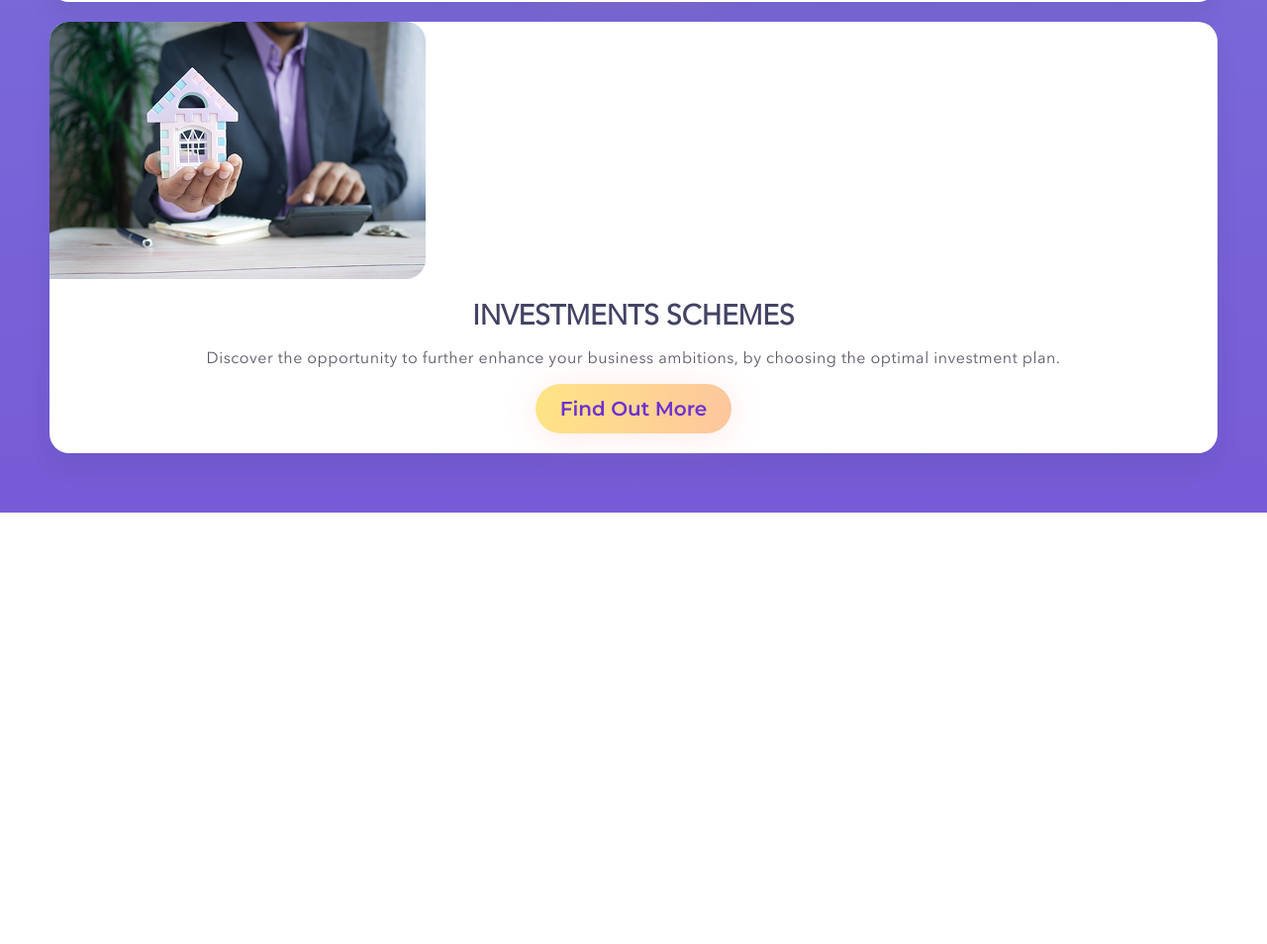
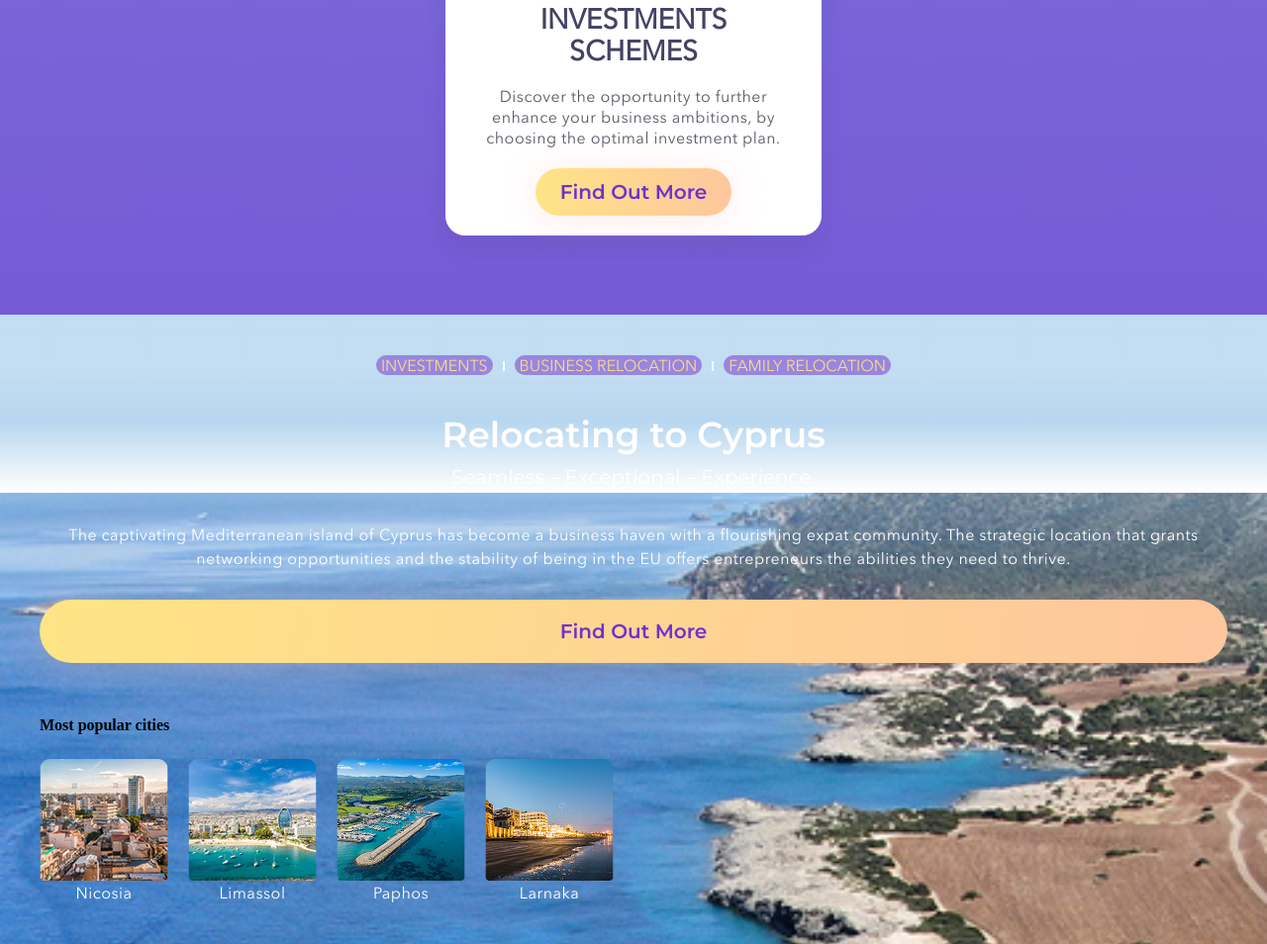
Before and after one commit to evgtp/PamConsult, a plain HTML site: page home/index.html in a window 1280 px wide. Shown: the part 1160-2114 px from the top of the page at 99% size. Before the commit the page ends 1678 px from the top, so only its background shows below. Drawn offline with Linux system fonts and the light colour scheme.

Commit message:
adaptiv page services

```diff
--- a/home/index.html
+++ b/home/index.html
@@ -92,76 +92,144 @@
           <div class="services__cards">
             <div class="services__cards-item">
               <img
+                class="cards__item-picture"
                 src="./picture/services_cards_family_relocation_image.png"
                 alt=""
               />
+              <img
+                class="cards__item-picture-tablet"
+                src="./picture/services_cards_family_relocation_image_tablet.png"
+                alt=""
+              />
               <div class="cards__item-text">
-                <h3 class="cards__item-title">FAMILY RELOCATION</h3>
+                <h3 class="cards__item-title">
+                  FAMILY <br />
+                  RELOCATION
+                </h3>
                 <p class="cards__item-description">
-                  With strategic planning, we simplify the moving process so you
-                  and your family can feel safe and confident.
+                  With strategic planning, we simplify the <br />
+                  moving process so you and your family <br />
+                  can feel safe and confident.
                 </p>
                 <button class="cards__item-btn">Find Out More</button>
               </div>
             </div>
             <div class="services__cards-item">
               <img
+                class="cards__item-picture"
                 src="./picture/services_cards_business_relocation_image.png"
                 alt=""
               />
+              <img
+                class="cards__item-picture-tablet"
+                src="./picture/services_cards_business_relocation_image_tablet.png"
+                alt=""
+              />
               <div class="cards__item-text">
-                <h3 class="cards__item-title">BUSINESS RELOCATION</h3>
+                <h3 class="cards__item-title">
+                  BUSINESS <br />
+                  RELOCATION
+                </h3>
                 <p class="cards__item-description">
-                  We handle the responsibility of moving your business to
-                  Cyprus, so you can focus on your business goals.
+                  We handle the responsibility of moving <br />
+                  your business to Cyprus, so you can <br />
+                  focus on your business goals.
                 </p>
                 <button class="cards__item-btn">Find Out More</button>
               </div>
             </div>
             <div class="services__cards-item">
               <img
+                class="cards__item-picture"
                 src="./picture/services_cards_investment_schemes_image.png"
                 alt=""
               />
+              <img
+                class="cards__item-picture-tablet"
+                src="./picture/services_cards_investment_schemes_image_tablet.png"
+                alt=""
+              />
               <div class="cards__item-text">
-                <h3 class="cards__item-title">INVESTMENTS SCHEMES</h3>
+                <h3 class="cards__item-title">
+                  INVESTMENTS <br />
+                  SCHEMES
+                </h3>
                 <p class="cards__item-description">
-                  Discover the opportunity to further enhance your business
-                  ambitions, by choosing the optimal investment plan.
+                  Discover the opportunity to further <br />
+                  enhance your business ambitions, by <br />
+                  choosing the optimal investment plan.
                 </p>
                 <button class="cards__item-btn">Find Out More</button>
               </div>
             </div>
           </div>
         </div>
-        <!-- <nav class="main__menu">
-          <ul class="main__menu-list">
-            <li class="main__menu-item">
-              <a class="main__menu-link" href="">INVESTMENTS</a>
+        <div class="offer">
+          <div class="offer__wrapper-title">
+            <nav class="offer__menu">
+              <ul class="offer__menu-list">
+                <li class="offer__menu-item">
+                  <a class="offer__menu-link" href="">INVESTMENTS</a>
                 </li>
                 <span></span>
-            <li class="main__menu-item">
-              <a class="main__menu-link" href="">BUSINESS RELOCATION</a>
+                <li class="offer__menu-item">
+                  <a class="offer__menu-link" href="">BUSINESS RELOCATION</a>
                 </li>
                 <span></span>
-            <li class="main__menu-item">
-              <a class="main__menu-link" href="">FAMILY RELOCATION</a>
+                <li class="offer__menu-item">
+                  <a class="offer__menu-link" href="">FAMILY RELOCATION</a>
                 </li>
               </ul>
             </nav>
-        <div class="main__text">
-          <div class="main__text-title">
+            <div class="offer__text-title">
               <h4>Relocating to Cyprus</h4>
+              <span>Seamless – Exceptional – Experience.</span>
             </div>
-          <span>Seamless – Exceptional – Experience.</span>
+          </div>
+          <div class="offer__wrapper-text">
             <p>
-            The captivating Mediterranean island of Cyprus has become a business
-            haven with a flourishing expat community. The strategic location
-            that grants networking opportunities and the stability of being in
-            the EU offers entrepreneurs the abilities they need to thrive.
+              The captivating Mediterranean island of Cyprus has become a
+              business haven with a flourishing expat community. The strategic
+              location that grants networking opportunities and the stability of
+              being in the EU offers entrepreneurs the abilities they need to
+              thrive.
             </p>
-          <button class="main__button">Find Out More</button>
-        </div> -->
+            <button class="offer__button">Find Out More</button>
+            <div class="offer__title-cities">
+              <h4>Most popular cities</h4>
+              <div class="offer__cards">
+                <div class="carts__item">
+                  <img
+                    src="./picture/offer_cities_slider1_image.png"
+                    alt="Nicosia"
+                  />
+                  <p class="cart__item-text">Nicosia</p>
+                </div>
+                <div class="carts__item">
+                  <img
+                    src="./picture/offer_cities_slider2_image.png"
+                    alt="Limassol"
+                  />
+                  <p class="cart__item-text">Limassol</p>
+                </div>
+                <div class="carts__item">
+                  <img
+                    src="./picture/offer_cities_slider3_image.png"
+                    alt="Paphos"
+                  />
+                  <p class="cart__item-text">Paphos</p>
+                </div>
+                <div class="carts__item">
+                  <img
+                    src="./picture/offer_ciities_slider4_image.png"
+                    alt="Larnaka"
+                  />
+                  <p class="cart__item-text">Larnaka</p>
+                </div>
+              </div>
+            </div>
+          </div>
+        </div>
       </div>
     </main>
   </body>
--- a/home/styles/style.css
+++ b/home/styles/style.css
@@ -141,17 +141,9 @@
 }
 
 .main {
-  /* background-image: url(../picture/picture_home1.png);
-  background-position: center;
-  background-size: cover; */
   width: 100%;
   height: 100vh;
 }
-/* .main__container {
-  width: calc(100% - 100px);
-  height: calc(100% - 80px);
-  margin: auto;
-} */
 .services {
   background: linear-gradient(180deg, #828cde -21.43%, #6d31d0 201.93%);
   padding: 60px 50px;
@@ -178,32 +170,37 @@
 
 .services__cards-item {
   box-shadow: 0px 14px 23px 0px #1c252c14;
+  /* border-radius: 30px; */
   border-radius: 20px;
   background: #fff;
   text-align: center;
+  display: flex;
+  flex-direction: column;
+  gap: 20px;
+}
+.cards__item-picture-tablet {
+  display: none;
 }
 .cards__item-text {
   font-family: "Avenir Next";
-  padding-top: 20px;
+  padding-bottom: 20px;
 }
 .cards__item-title {
   color: #434364;
   font-weight: 600;
   font-size: 28px;
   line-height: 32px;
-  padding: 0 55px;
 }
 .cards__item-description {
   color: #605866;
-  padding: 15px 35px;
-  line-height: 24px;
+  line-height: 21px;
   font-family: "Avenir Next";
   font-weight: 400;
   font-size: 16px;
-  line-height: 24px;
   letter-spacing: 0.5px;
   text-align: center;
   vertical-align: middle;
+  padding: 20px 0;
 }
 .cards__item-btn {
   background: linear-gradient(96.1deg, #ffeb80 -22.07%, #fdbfa3 123.25%);
@@ -215,35 +212,136 @@
   font-family: "Montserrat";
   font-weight: 600;
   font-size: 20px;
-  line-height: 32px;
   text-align: center;
   color: #6d31d0;
-  margin-bottom: 20px;
 }
-/* .main__menu-list {
+/* .offer {
+  background-image: url(../picture/picture_home1.png);
+  background-position: center;
+  background-size: cover;
+  padding: 40px;
+} */
+.offer__wrapper-title {
+  background: linear-gradient(
+    180deg,
+    rgba(183, 214, 239, 0.83) 32.29%,
+    #b7d6ef 59.9%,
+    rgba(183, 214, 239, 0) 100%
+  );
+
+  padding: 40px 40px 0 40px;
+}
+.offer__menu-list {
   flex-direction: row;
   display: flex;
   flex-wrap: wrap;
   justify-content: center;
   align-items: center;
+  column-gap: 30px;
+  gap: 10px;
 }
 
-.main__menu-list span {
+.offer__menu-list span {
   width: 2px;
   height: 10px;
   background-color: #fff;
-  margin: 5px 10px;
+  /* margin: 5px 10px; */
 }
-.main__menu-link {
+.offer__menu-link {
   color: #ffdb80;
   padding: 0.34px 5px;
   background: #6d31d080;
   border-radius: 10px;
   display: inline;
   line-height: 20px;
-  font-family: "Avenir Next Regular";
+  font-family: "Avenir Next";
   font-size: 16px;
+  font-weight: 500;
+}
+/* .offer {
+  padding: 40px;
 } */
+.offer__wrapper-text {
+  background-image: url(../picture/picture_home1.png);
+  background-position: center;
+  background-size: cover;
+  padding: 30px 40px 40px 40px;
+}
+.offer__text-title {
+  text-align: center;
+  color: #fff;
+  font-family: "Montserrat";
+
+  /* padding: 0 40px; */
+}
+
+/* .offer__text-title {
+  box-shadow: 0px 0px 80px 0px #023f76;
+} */
+.offer__text-title h4 {
+  margin: 0;
+  margin-top: 30px;
+  font-weight: 600;
+  font-size: 36px;
+  vertical-align: middle;
+  color: #fff;
+}
+.offer__text-title span {
+  font-size: 20px;
+  line-height: 32px;
+  vertical-align: middle;
+}
+.offer__wrapper-text {
+  display: flex;
+  flex-direction: column;
+  gap: 30px;
+}
+.offer__wrapper-text p {
+  font-family: "Avenir Next";
+  font-weight: 400;
+  font-size: 16px;
+  line-height: 24px;
+  letter-spacing: 0.5px;
+  color: #fff;
+  text-align: center;
+  margin: 0;
+}
+.offer__button {
+  opacity: 1;
+  padding-top: 16px;
+  padding-right: 22px;
+  padding-bottom: 16px;
+  padding-left: 22px;
+  border-radius: 88.17px;
+  background: linear-gradient(96.1deg, #ffeb80 -22.07%, #fdbfa3 123.25%);
+  box-shadow: 0px 3.53px 35.27px 0px #ffb9af4d;
+  border: none;
+  font-family: "Montserrat";
+  font-weight: 600;
+  font-size: 20px;
+  line-height: 32px;
+  vertical-align: middle;
+  color: #6d31d0;
+}
+.offer__cards {
+  display: flex;
+  gap: 20px;
+}
+.cart__item-text {
+  font-family: "Montserrat";
+  font-weight: 600;
+  font-size: 20px;
+  line-height: 32px;
+  color: #828cde;
+}
+@media (min-width: 481px) and (max-width: 999px) {
+  .cards__item-picture {
+    display: none;
+  }
+  .cards__item-picture-tablet {
+    display: block;
+  }
+}
 
 @media (min-width: 768px) {
   .header {
@@ -273,6 +371,15 @@
     right: 94px;
     top: 110px;
   }
+  .services {
+    padding: 60px 94px;
+  }
+  .cards__item-picture {
+    display: none;
+  }
+  .cards__item-picture-tablet {
+    display: block;
+  }
 }
 
 @media (min-width: 1000px) {
@@ -289,6 +396,24 @@
   .menu {
     right: 110px;
     top: 110px;
+  }
+  .services {
+    padding: 80px 110px;
+  }
+  .services__cards {
+    flex-direction: row;
+    flex-wrap: wrap;
+    justify-content: center;
+    row-gap: 60px;
+  }
+  .services__title {
+    margin-bottom: 54px;
+  }
+  .cards__item-picture {
+    display: block;
+  }
+  .cards__item-picture-tablet {
+    display: none;
   }
 }
 
@@ -333,4 +458,7 @@
     position: relative;
     bottom: 3px;
   }
+  .services {
+    padding: 80px 130px;
+  }
 }
```
Also changed, not shown: home/picture/offer_ciities_slider4_image.png (added), home/picture/offer_cities_slider1_image.png (added), home/picture/offer_cities_slider2_image.png (added), home/picture/offer_cities_slider3_image.png (added), home/picture/services_cards_business_relocation_image_tablet.png (added), home/picture/services_cards_family_relocation_image_tablet.png (added), home/picture/services_cards_investment_schemes_image_tablet.png (added). Lines whose indentation alone changed are shown as unchanged.
